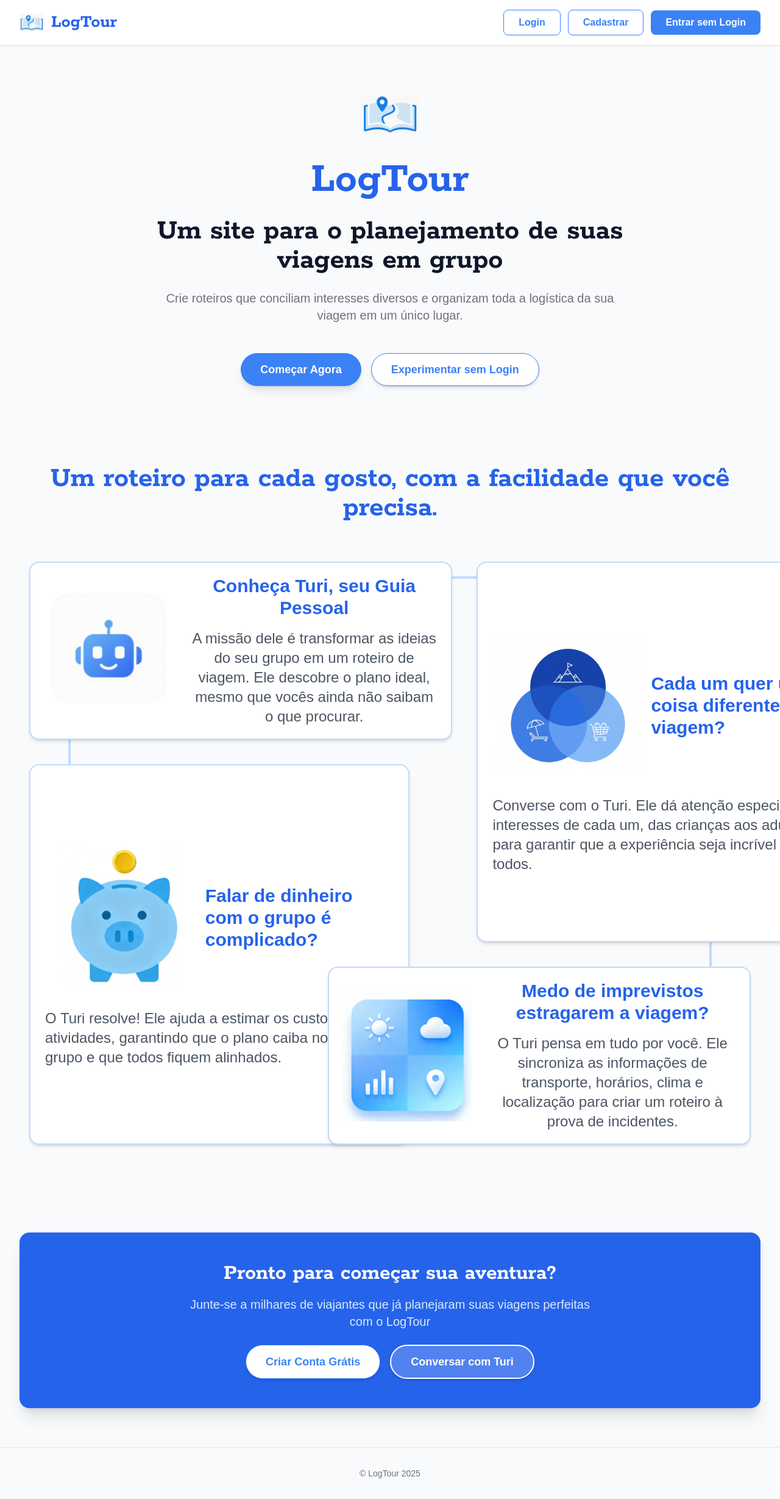
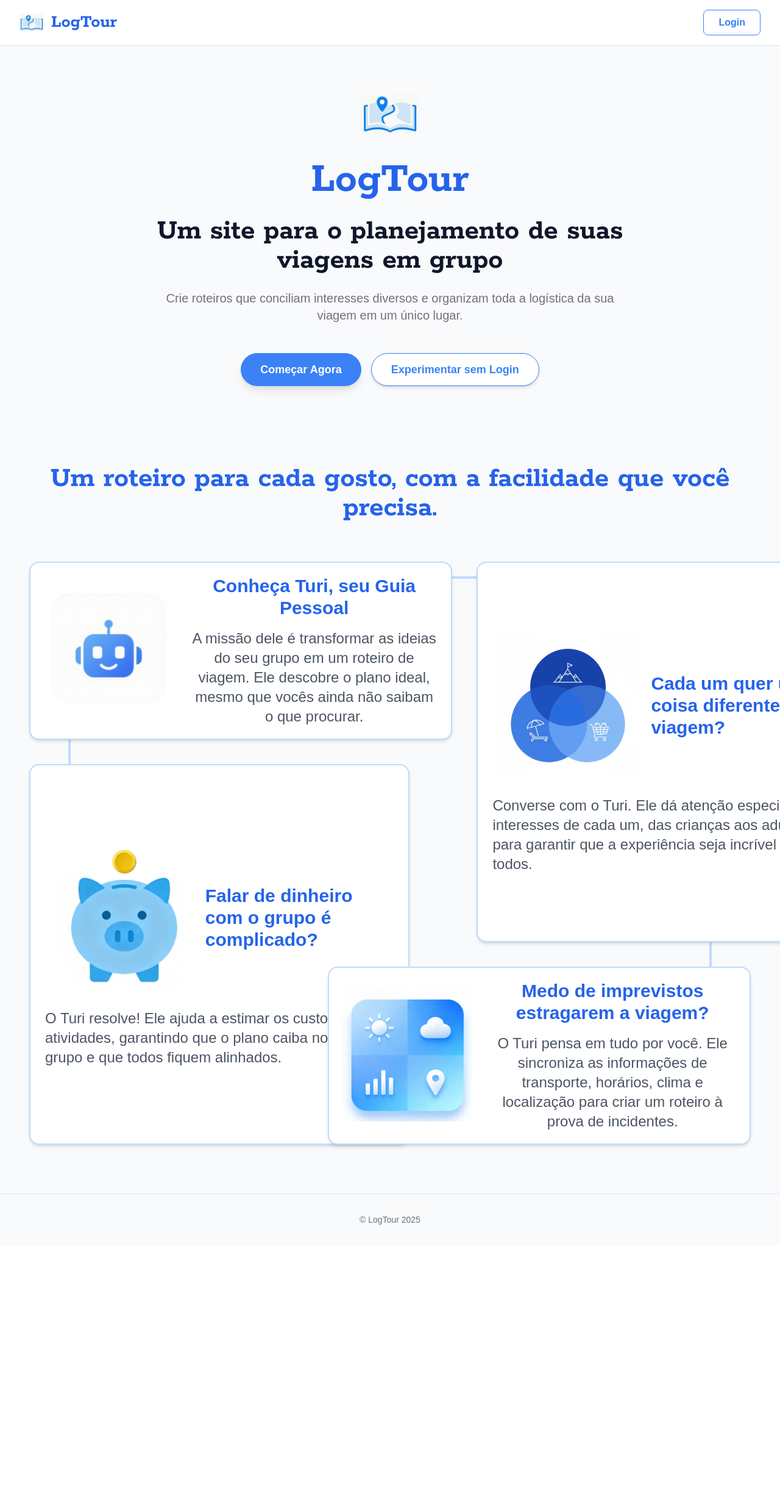
Before and after one commit to aarthuralvees/Log-Tour, a React (Create React App) app in the folder client/: page / in a window 1280 px wide. Shown: the top 2458 px of the page at 61% size. After the commit the page ends 2042 px from the top, so only its background shows below. Built offline with nearby package versions, Linux system fonts and the light colour scheme.

Commit message:
fix: deploy setup

```diff
--- a/client/src/App/Home/index.jsx
+++ b/client/src/App/Home/index.jsx
@@ -2,12 +2,10 @@ import React, { useState } from "react";
 import { CustomButton } from '../../components/Button/CustomButton';
 import { CartaoDeApresentacao } from '../../components/CartaoDeApresentacao';
 import { useNavigate } from 'react-router-dom';
-// import { useAuth } from '../../contexts/AuthContext'; // REMOVED
 import { AuthModal } from '../../components/modalCadastro';
 
 function Home() {
   const navigate = useNavigate();
-  // const { login } = useAuth(); // REMOVED
   const [isAuthModalOpen, setAuthModalOpen] = useState(false);
 
   const handleStartWithoutLogin = () => {
@@ -15,14 +13,11 @@ function Home() {
   };
 
   const handleLoginSuccess = (userData) => {
-    // Since we removed the context hook, we save the data manually to localStorage
-    // so the rest of the app knows we are logged in.
     if (userData) {
       localStorage.setItem('token', userData.token);
       localStorage.setItem('user', JSON.stringify(userData));
     }
 
-    // Navigate to the logged-in area
     navigate('/home-logado');
   };
 
@@ -43,20 +38,6 @@ function Home() {
                 width='w-auto'
                 className='px-6 py-2 rounded-lg hidden sm:block'
                 onClick={() => setAuthModalOpen(true)}
-              />
-              <CustomButton
-                label="Cadastrar"
-                variant="white"
-                width='w-auto'
-                className='px-6 py-2 rounded-lg hidden sm:block'
-                onClick={() => setAuthModalOpen(true)}
-              />
-              <CustomButton
-                label="Entrar sem Login"
-                variant="borrow"
-                width='w-auto'
-                className='px-6 py-2 rounded-lg'
-                onClick={handleStartWithoutLogin}
               />
             </div>
           </div>
@@ -169,33 +150,6 @@ function Home() {
             </div>
           </div>
         </section>
-
-        <section className='py-16'>
-          <div className='bg-gradient-to-r from-borrow to-blue-600 text-white rounded-2xl p-8 md:p-12 shadow-xl text-center'>
-            <h3 className='font-rokkitt text-3xl md:text-4xl font-bold mb-4'>
-              Pronto para começar sua aventura?
-            </h3>
-            <p className='text-blue-100 font-nunito text-lg md:text-xl mb-6 max-w-2xl mx-auto'>
-              Junte-se a milhares de viajantes que já planejaram suas viagens perfeitas com o LogTour
-            </p>
-            <div className='flex flex-col sm:flex-row gap-4 justify-center'>
-              <CustomButton
-                label="Criar Conta Grátis"
-                variant="white"
-                width='w-auto'
-                className='px-8 py-3 rounded-full text-lg font-bold shadow-md hover:scale-105 transition-transform'
-                onClick={() => setAuthModalOpen(true)}
-              />
-              <CustomButton
-                label="Conversar com Turi"
-                variant="dark"
-                width='w-auto'
-                className='px-8 py-3 rounded-full text-lg font-bold shadow-md hover:scale-105 transition-transform bg-white/20 hover:bg-white/30 border-2 border-white'
-                onClick={handleStartWithoutLogin}
-              />
-            </div>
-          </div>
-        </section>
       </main>
 
       <footer className="w-full text-center text-sm text-gray-500 py-8 border-t border-blue-100">
--- a/client/src/App/Home_logado/index.jsx
+++ b/client/src/App/Home_logado/index.jsx
@@ -4,19 +4,16 @@ import { FaMapMarkedAlt, FaCalendarAlt, FaSuitcaseRolling, FaMapMarkerAlt } from
 import { useState, useEffect } from 'react'
 import { CustomButton } from '../../components/Button/CustomButton'
 
-// NOTE: Ensure this matches your backend port
-const API_BASE_URL = "http://localhost:5000";
+const API_BASE_URL = "https://log-tour.onrender.com/";
 
 function HomeLogado() {
   const navigate = useNavigate()
 
-  // State
   const [user, setUser] = useState(null)
   const [trips, setTrips] = useState([])
   const [loadingTrips, setLoadingTrips] = useState(true)
   const [showUserMenu, setShowUserMenu] = useState(false)
 
-  // 1. Load User Data
   useEffect(() => {
     const token = localStorage.getItem('token');
     const storedUser = localStorage.getItem('user');
@@ -38,7 +35,6 @@ function HomeLogado() {
     }
   }, [navigate]);
 
-  // 2. Fetch Trips
   useEffect(() => {
     if (!user) return;
 
@@ -61,21 +57,17 @@ function HomeLogado() {
 
         const data = await response.json();
 
-        // 3. Transform Backend Data to UI Format
         const formattedTrips = data.map(trip => {
           const info = trip.informacoesGerais || {};
 
           return {
             id: trip.id,
-            // Mapping fields from your JSON structure
             local: info.local || 'Destino desconhecido',
             pais: info.pais || '',
-            // Formatting dates "YYYY-MM-DD" to "DD/MM/YYYY" for display
             dates: (info.dataInicio && info.dataFim)
               ? `${new Date(info.dataInicio).toLocaleDateString('pt-BR')} - ${new Date(info.dataFim).toLocaleDateString('pt-BR')}`
               : 'Data a definir',
             description: info.descricaoCurta || 'Sem descrição.',
-            // Pass the whole raw object so we can send it to the details page
             fullData: trip
           };
         });
@@ -99,7 +91,6 @@ function HomeLogado() {
   }
 
   const handleViewDetails = (trip) => {
-    // We pass the full trip data via state so we don't have to fetch again on the next page
     navigate(`/trip/${trip.id}`, { state: { tripData: trip.fullData } });
   }
 
@@ -187,7 +178,6 @@ function HomeLogado() {
         </div>
 
         <div className='grid grid-cols-1 lg:grid-cols-3 gap-8'>
-          {/* LEFT COLUMN: TRIPS */}
           <div className='lg:col-span-2'>
             <div className='flex items-center justify-between mb-6'>
               <h3 className='font-rokkitt text-3xl font-bold text-slate-900'>
@@ -216,7 +206,6 @@ function HomeLogado() {
                  />
               </div>
             ) : (
-              // --- TRIP LIST (CLEANED UP) ---
               <div className='space-y-4'>
                 {trips.map((trip) => (
                   <div
@@ -255,7 +244,6 @@ function HomeLogado() {
             )}
           </div>
 
-          {/* RIGHT COLUMN: SIDEBAR */}
           <div className='lg:col-span-1'>
             <div className='bg-gradient-to-br from-borrow to-blue-600 rounded-2xl shadow-md p-6 sticky top-8 text-white'>
               <div className='flex items-center gap-3 mb-3'>
--- a/client/src/App/chatbot/index.jsx
+++ b/client/src/App/chatbot/index.jsx
@@ -2,21 +2,17 @@ import React, { useState, useRef, useEffect } from 'react';
 import robotIcon from '../../assets/turi1.png';
 import { AiOutlinePlus, AiOutlineSend, AiOutlineArrowLeft } from 'react-icons/ai';
 import { useChat } from '../../hooks/useChat';
-// import { useAuth } from '../../contexts/AuthContext'; // REMOVED
 import { useNavigate } from 'react-router-dom';
 import ChatBubble from '../../components/text_box/ChatBubble';
 
 const Header = () => {
-  // Removed useAuth context hook
   const navigate = useNavigate();
 
-  // Simple check to see if user is logged in based on token existence
   const isUserLoggedIn = !!localStorage.getItem('token');
 
   return (
     <header className="flex items-center justify-between p-6 bg-gradient-to-r from-borrow to-blue-600 rounded-2xl shadow-lg">
       <button
-        // Decide navigation based on local token presence
         onClick={() => navigate(isUserLoggedIn ? '/home-logado' : '/')}
         className="flex items-center gap-2 text-white hover:bg-white/20 rounded-lg px-3 py-2 transition-colors"
       >
--- a/client/src/components/Modal/index.jsx
+++ b/client/src/components/Modal/index.jsx
@@ -1,7 +1,6 @@
 import React from 'react';
 
 export function Modal({ isOpen, setOpen, children }) {
-  // se o modal não estiver aberto, não renderiza nada
   if (!isOpen) {
     return null;
   }
--- a/client/src/components/modalCadastro/index.jsx
+++ b/client/src/components/modalCadastro/index.jsx
@@ -3,13 +3,11 @@ import { Modal } from "../Modal";
 import PropTypes from "prop-types";
 import CustomButton from "../Button/CustomButton";
 
-// NOTE: Change this URL to match your running backend port (usually 3000, 4000, or 8080)
-const API_BASE_URL = "http://localhost:5000";
+const API_BASE_URL = "https://log-tour.onrender.com/";
 
 export function AuthModal({ isOpen, setOpen, onLoginSuccess }) {
   const [isLogin, setIsLogin] = useState(true);
 
-  // Backend expects 'username', not 'email'
   const [username, setUsername] = useState("");
   const [password, setPassword] = useState("");
 
@@ -26,7 +24,6 @@ export function AuthModal({ isOpen, setOpen, onLoginSuccess }) {
     }
   }, [isOpen]);
 
-  // Reset form when switching between Login and Signup
   useEffect(() => {
     setFade(false);
     const timeout = setTimeout(() => {
@@ -76,7 +73,7 @@ export function AuthModal({ isOpen, setOpen, onLoginSuccess }) {
       throw new Error(data.message || "Erro ao realizar login");
     }
 
-    return data; // Returns { token }
+    return data;
   };
 
   const handleSignupRequest = async () => {
@@ -92,7 +89,7 @@ export function AuthModal({ isOpen, setOpen, onLoginSuccess }) {
       throw new Error(data.message || "Erro ao criar conta");
     }
 
-    return data; // Returns created user object
+    return data;
   };
 
   const handleSubmit = async (e) => {
@@ -107,22 +104,16 @@ export function AuthModal({ isOpen, setOpen, onLoginSuccess }) {
       let authData;
 
       if (isLogin) {
-        // --- LOGIN FLOW ---
         authData = await handleLoginRequest();
       } else {
-        // --- SIGNUP FLOW ---
-        // 1. Create the user
         await handleSignupRequest();
 
-        // 2. Automatically log them in after creation
         authData = await handleLoginRequest();
       }
 
-      // Prepare user data for the frontend context
-      // We generate an avatar based on the username for UI purposes
       const userData = {
         username: username,
-        token: authData.token, // IMPORTANT: The JWT token from backend
+        token: authData.token,
         avatar: `https://ui-avatars.com/api/?name=${username}&background=2563eb&color=fff&size=128`
       };
 
```
Also changed, not shown: client/src/App/Roteiro/index.jsx (+2 -16 lines), client/src/App/TripDetails/index.jsx (+0 -9 lines), 1 other file (tests, documents, lock files or other folders).
